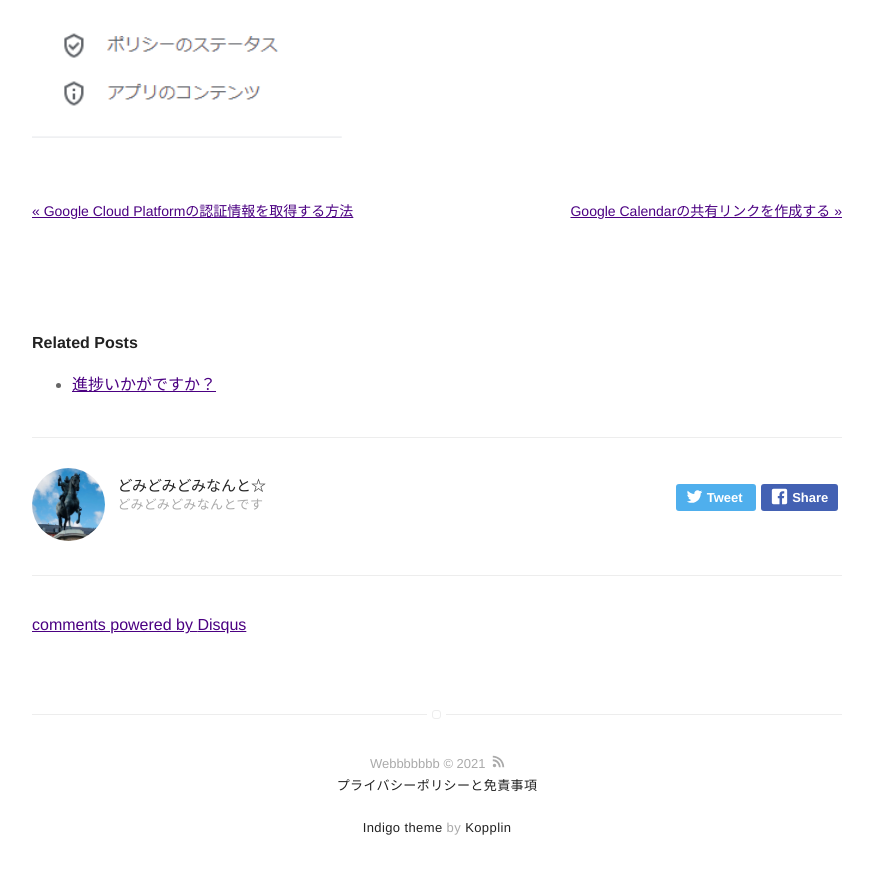
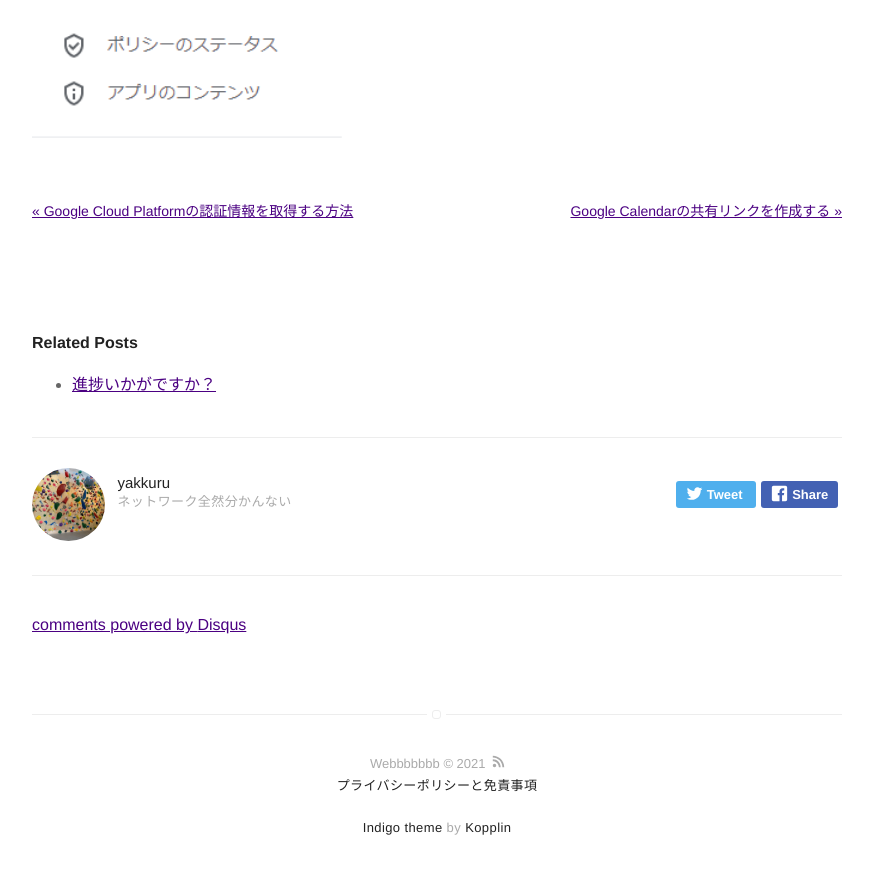
Before and after one commit to piropiro-piro/site, a Jekyll site: the page built from _posts/2021-02-27-gcp-license-key.markdown, in a window 1280 px wide and 900 px high, scrolled down 1507 px. Shown: the top 874 px of the window, without its empty margins (203-1076 px from the left). Built offline with Jekyll 4.4.1, drawn with Linux system fonts in a browser that asks for light colours; comment, search, counter and statistics services are not loaded.

```diff
--- a/_config.yml
+++ b/_config.yml
@@ -58,6 +58,13 @@ authors:
     external-image: false
     picture: assets/images/profile/profile_evange_.jpg
     twitter: evange_
+
+  evange_:
+    name: yakkuru
+    bio: ネットワーク全然分かんない
+    external-image: false
+    picture: assets/images/profile/profile_yakkuru.jpg
+    twitter: Re_yasuyR4th
 
 # do you want a larger site? change the option below
 # options: [normal, large] | default: normal
```
Also changed, not shown: assets/images/profile/profile_yakkuru.jpg (added).
